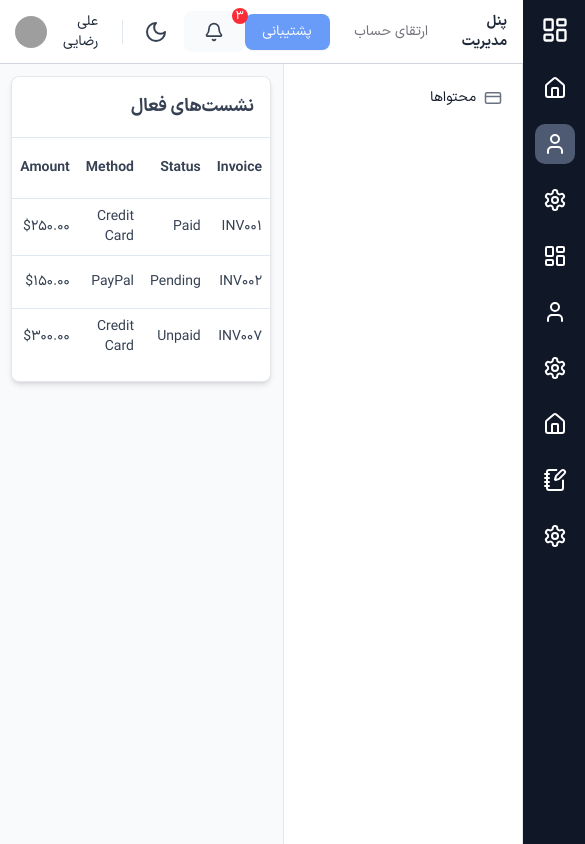
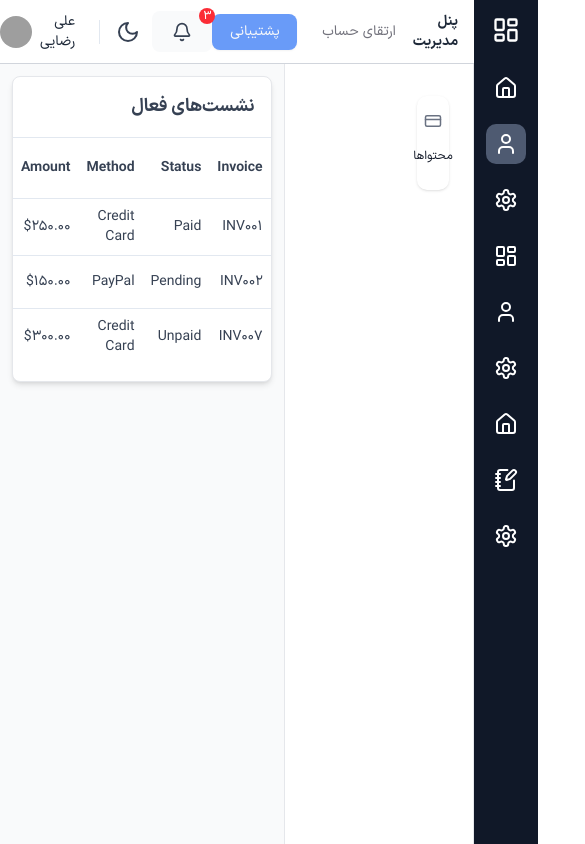
Before and after one commit to alig4t/client-core, a React (Vite) app: page /profile in a window 390 px wide. Shown: the whole page, 585 px wide, since content can reach past the window. Built offline with nearby package versions, Linux system fonts and the light colour scheme.

Commit message:
responsive sub menu

```diff
--- a/package.json
+++ b/package.json
@@ -1,7 +1,7 @@
 {
   "name": "raya-channel",
   "private": true,
-  "version": "0.0.0",
+  "version": "1.0.0",
   "type": "module",
   "scripts": {
     "dev": "vite",
--- a/src/components/NoContent.tsx
+++ b/src/components/NoContent.tsx
@@ -21,8 +21,12 @@ export default function NoContent({
       <div className="bg-gray-200 rounded-full p-6 mb-6">
         <Icon className="w-12 h-12 text-gray-600" />
       </div>
-      <h2 className="text-xl font-bold text-gray-800 mb-2">{title}</h2>
-      <p className="text-gray-600 text-sm mb-6 max-w-sm">{description}</p>
+      <h2 className="text-xl font-bold text-gray-800 dark:text-zinc-200 dark mb-2">
+        {title}
+      </h2>
+      <p className="text-gray-600 dark:text-gray-400 text-sm mb-6 max-w-sm">
+        {description}
+      </p>
       <Button
         onClick={onButtonClick}
         className="!bg-[#3271e7] hover:!bg-[#1d63e7] hover:!text-zinc-100 !text-sm text-white"
--- a/src/components/SubSidebar.tsx
+++ b/src/components/SubSidebar.tsx
@@ -24,13 +24,20 @@ const SubSidebar = () => {
   if (!matchedKey) return null;
 
   return (
-    <aside className="w-60 bg-white dark:bg-gray-900 border-l border-r border-gray-200 dark:border-gray-600  py-4 px-2">
-      <ul className="space-y-1">
+    <aside className="w-full  md:w-60 bg-white dark:bg-gray-900 border-l border-r border-gray-200 dark:border-gray-600 py-8 md:py-4 px-6 md:px-2">
+      <ul
+        className="
+      grid grid-cols-4 sm:grid-cols-4 gap-3
+      md:block md:space-y-1 w-full transition-all"
+      >
         {loading
           ? Array.from({ length: menuItems.length }).map((_, idx) => (
-              <li key={idx} className="flex mb-4 gap-4 pr-2 pl-4 items-center">
+              <li
+                key={idx}
+                className="flex flex-col items-center justify-center gap-2"
+              >
                 <div className="w-7 h-6 bg-gray-300 dark:bg-gray-700 rounded-md animate-pulse"></div>
-                <div className="h-6 flex-auto bg-gray-200 dark:bg-gray-700 rounded-md animate-pulse"></div>
+                <div className="w-12 h-3 bg-gray-200 dark:bg-gray-700 rounded-md animate-pulse"></div>
               </li>
             ))
           : menuItems.map((item, idx) => {
@@ -39,19 +46,20 @@ const SubSidebar = () => {
                 <li key={idx}>
                   <Link
                     to={item.href}
-                    className={`group flex items-center gap-2 px-3 py-2 rounded-lg text-sm font-medium
-                      ${
-                        isActive
-                          ? "bg-gray-100 text-gray-900 dark:bg-gray-800 dark:!text-white"
-                          : "text-gray-600 hover:bg-gray-50 dark:!text-gray-300 dark:hover:bg-gray-800"
-                      }`}
+                    className={`
+                  group flex flex-col md:flex-row items-center justify-center md:justify-start gap-2 md:gap-3 p-4 md:p-2 rounded-lg text-[12px] md:text-sm font-medium shadow-sm md:shadow-none
+                  ${
+                    isActive
+                      ? "bg-gray-100 text-gray-900 dark:bg-gray-800 dark:text-white"
+                      : "text-gray-600 hover:bg-gray-50 dark:text-gray-300 dark:hover:bg-gray-800"
+                  }`}
                   >
-                    <span
-                      className={`text-gray-500 dark:text-gray-400 group-hover:text-gray-700 dark:group-hover:text-white`}
-                    >
+                    <span className="text-lg text-gray-500 dark:text-gray-400 group-hover:text-gray-700 dark:group-hover:text-white">
                       {item.icon}
                     </span>
-                    <span className="flex-1 text-right">{item.label}</span>
+                    <span className="text-center md:text-right min-h-[36px] md:min-h-0 flex items-center">
+                      {item.label}
+                    </span>
                   </Link>
                 </li>
               );
--- a/src/components/app-sidebar.tsx
+++ b/src/components/app-sidebar.tsx
@@ -17,6 +17,7 @@ const Sidebar = () => {
     <TooltipProvider>
       <div className="fixed right-0 top-0 h-screen w-16 bg-gray-900 flex flex-col items-center py-4">
         {/* 🔹 لوگو بالا */}
+        {/* #2cbabb */}
         <div className="mb-6">
           <LayoutDashboard size={28} className="text-white" />
         </div>
```
